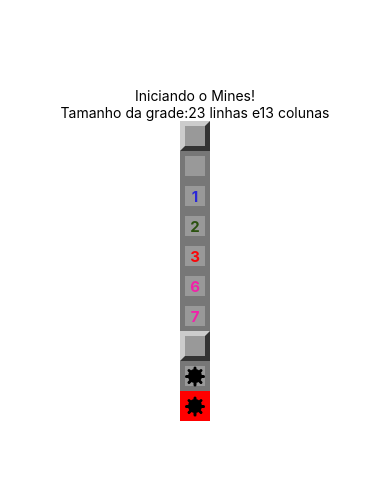
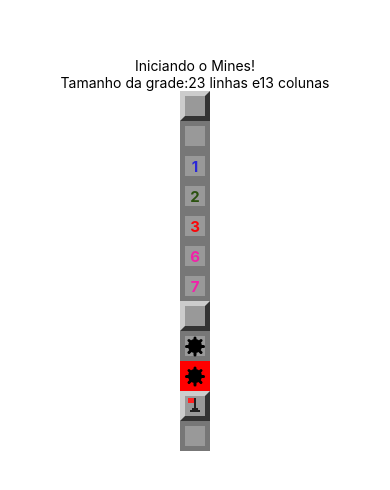
Before and after one commit to BrunoADPaixao/mines, a React Native app: screen / in a window 390 px wide. Shown: the part 168-658 px from the top of the page. Built offline with nearby package versions, Linux system fonts and the light colour scheme.

Commit message:
Creating Flag Component

```diff
--- a/App.js
+++ b/App.js
@@ -26,6 +26,8 @@
         <Field mined />
         <Field mined opened />
         <Field mined opened exploded />
+        <Field flagged />
+        <Field flagged opened />
       </View>
     );
   }
--- a/src/components/Field.js
+++ b/src/components/Field.js
@@ -1,15 +1,17 @@
 import React from 'react'
 import { View, StyleSheet, Text } from 'react-native'
 import Mine from './Mine'
+import Flag from './Flag'
 import params from '../params'
 
 export default props => {
-  const { mined, opened, nearMines, exploded } = props
+  const { mined, opened, nearMines, exploded, flagged } = props
 
   const styleField = [styles.field]
   if (opened) styleField.push(styles.opened)
   if (exploded) styleField.push(styles.exploded)
-  if (styleField.length === 1) styleField.push(styles.regular)
+  if (flagged) styleField.push(styles.flagged)
+  if (!opened && !exploded) styleField.push(styles.regular)
 
   let color = null
   if (nearMines > 0) {
@@ -26,6 +28,7 @@
           {nearMines}
         </Text> : false}
       {mined && opened ? <Mine /> : false}
+      {flagged && !opened ? <Flag /> : false}
     </View>
   )
 }
--- /dev/null
+++ b/src/components/Flag.js
@@ -0,0 +1,49 @@
+import React from 'react'
+import { View, StyleSheet } from 'react-native'
+
+export default props => {
+  return (
+    <View style={styles.container}>
+      <View style={styles.flagpole} />
+      <View style={styles.flag} />
+      <View style={styles.base1} />
+      <View style={styles.base2} />
+    </View>
+  )
+}
+
+const styles = StyleSheet.create({
+  container: {
+    marginTop: 2,
+  },
+  flagpole: {
+    position: 'absolute',
+    height: 14,
+    width: 2,
+    backgroundColor: '#222',
+    marginLeft: 9,
+  },
+  flag: {
+    position: 'absolute',
+    height: 5,
+    width: 6,
+    backgroundColor: '#F22',
+    marginLeft: 3,
+  },
+  base1: {
+    position: 'absolute',
+    height: 2,
+    width: 6,
+    backgroundColor: '#222',
+    marginLeft: 7,
+    marginTop: 10,
+  },
+  base2: {
+    position: 'absolute',
+    height: 2,
+    width: 10,
+    backgroundColor: '#222',
+    marginLeft: 5,
+    marginTop: 12,
+  }
+})
```
